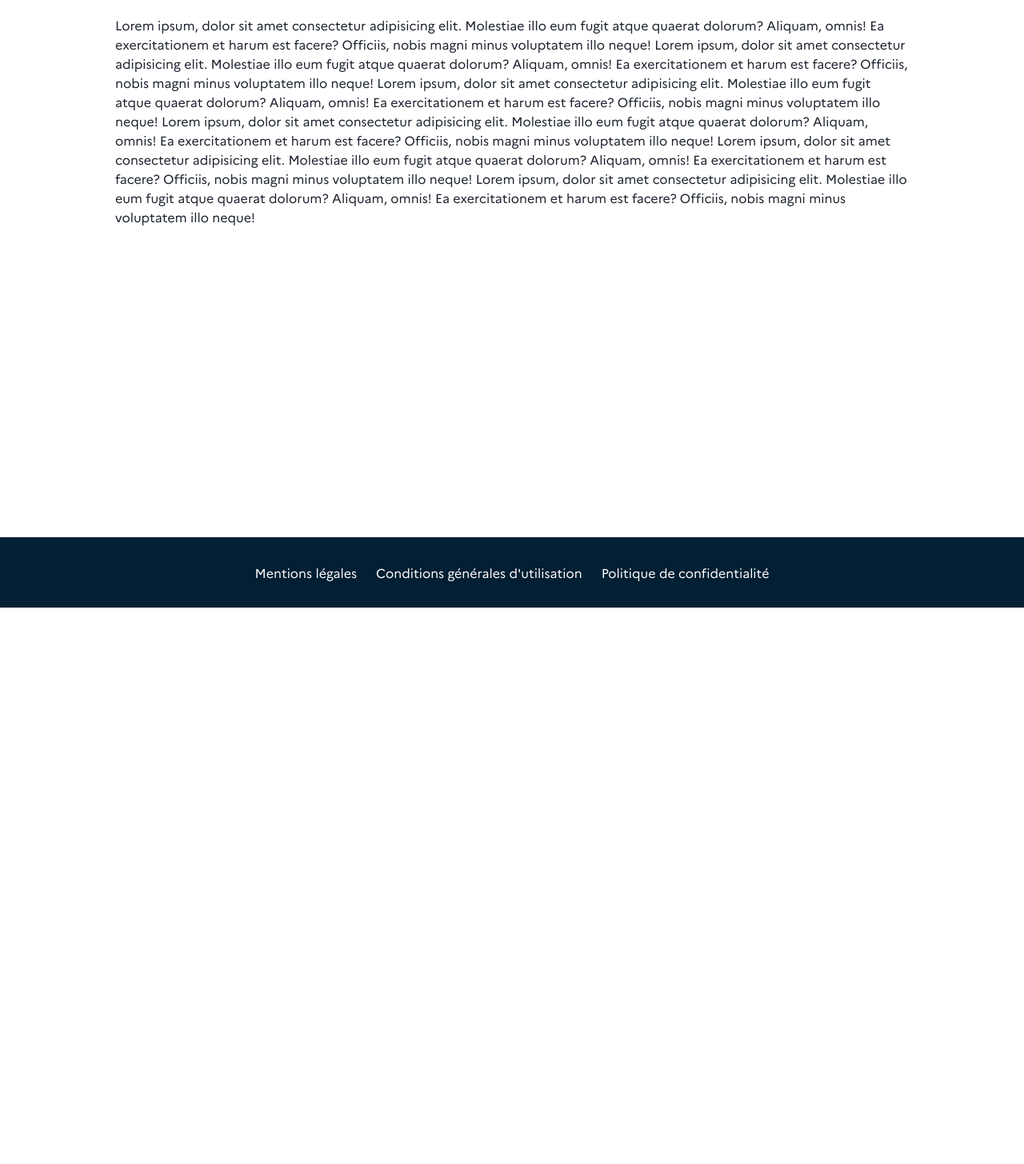
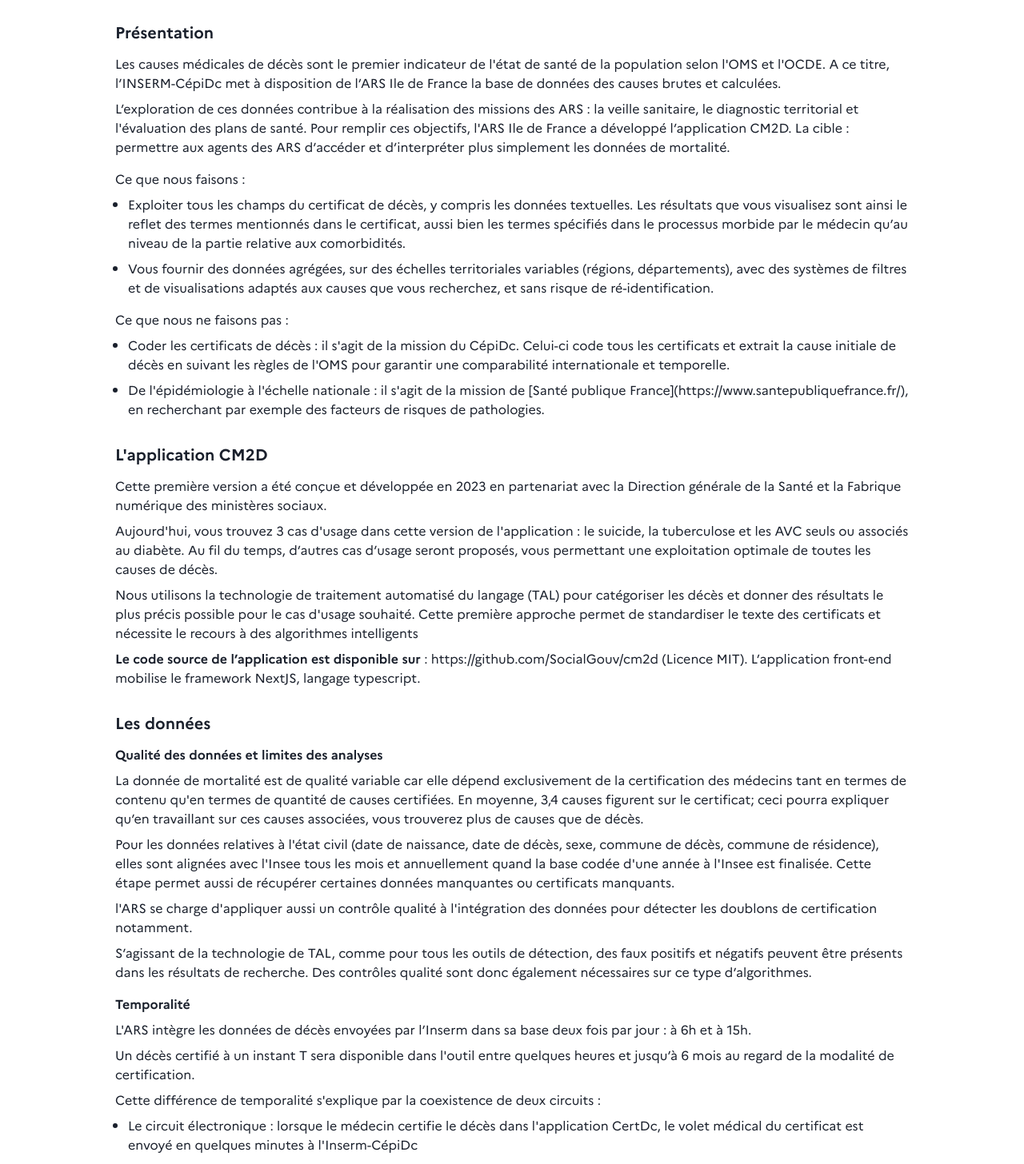
Before and after one commit to SocialGouv/cm2d, a Next.js app in the folder webapp-next/: page /about in a window 1280 px wide. Shown: the part 168-1624 px from the top of the page at 80% size. Before the commit the page ends 928 px from the top, so only its background shows below. Built offline with nearby package versions, Linux system fonts and the light colour scheme; no server answers.

Commit message:
feat: integration page about

```diff
--- a/webapp-next/pages/about/index.tsx
+++ b/webapp-next/pages/about/index.tsx
@@ -1,28 +1,180 @@
-import { Container, Heading, Text } from '@chakra-ui/react';
+import {
+  Container,
+  Heading,
+  Link,
+  ListItem,
+  Text,
+  UnorderedList
+} from '@chakra-ui/react';
 
 export default function About() {
   return (
     <Container maxW="container.lg" my={10}>
-      <Heading mb={6}>À propos</Heading>
+      <Heading as="h1" mb={8}>
+        À propos
+      </Heading>
+      <Heading size={'md'} mb={4}>
+        Présentation
+      </Heading>
       <Text>
-        Lorem ipsum, dolor sit amet consectetur adipisicing elit. Molestiae illo
-        eum fugit atque quaerat dolorum? Aliquam, omnis! Ea exercitationem et
-        harum est facere? Officiis, nobis magni minus voluptatem illo neque!
-        Lorem ipsum, dolor sit amet consectetur adipisicing elit. Molestiae illo
-        eum fugit atque quaerat dolorum? Aliquam, omnis! Ea exercitationem et
-        harum est facere? Officiis, nobis magni minus voluptatem illo neque!
-        Lorem ipsum, dolor sit amet consectetur adipisicing elit. Molestiae illo
-        eum fugit atque quaerat dolorum? Aliquam, omnis! Ea exercitationem et
-        harum est facere? Officiis, nobis magni minus voluptatem illo neque!
-        Lorem ipsum, dolor sit amet consectetur adipisicing elit. Molestiae illo
-        eum fugit atque quaerat dolorum? Aliquam, omnis! Ea exercitationem et
-        harum est facere? Officiis, nobis magni minus voluptatem illo neque!
-        Lorem ipsum, dolor sit amet consectetur adipisicing elit. Molestiae illo
-        eum fugit atque quaerat dolorum? Aliquam, omnis! Ea exercitationem et
-        harum est facere? Officiis, nobis magni minus voluptatem illo neque!
-        Lorem ipsum, dolor sit amet consectetur adipisicing elit. Molestiae illo
-        eum fugit atque quaerat dolorum? Aliquam, omnis! Ea exercitationem et
-        harum est facere? Officiis, nobis magni minus voluptatem illo neque!
+        Les causes médicales de décès sont le premier indicateur de l&apos;état
+        de santé de la population selon l&apos;OMS et l&apos;OCDE. A ce titre,
+        l’INSERM-CépiDc met à disposition de l’ARS Ile de France la base de
+        données des causes brutes et calculées.
+      </Text>
+      <Text mt={2}>
+        L’exploration de ces données contribue à la réalisation des missions des
+        ARS : la veille sanitaire, le diagnostic territorial et
+        l&apos;évaluation des plans de santé. Pour remplir ces objectifs,
+        l&apos;ARS Ile de France a développé l’application CM2D. La cible :
+        permettre aux agents des ARS d’accéder et d’interpréter plus simplement
+        les données de mortalité.
+      </Text>
+      <Text mt={4}>Ce que nous faisons :</Text>
+      <UnorderedList mt={2} spacing={2}>
+        <ListItem>
+          Exploiter tous les champs du certificat de décès, y compris les
+          données textuelles. Les résultats que vous visualisez sont ainsi le
+          reflet des termes mentionnés dans le certificat, aussi bien les termes
+          spécifiés dans le processus morbide par le médecin qu’au niveau de la
+          partie relative aux comorbidités.
+        </ListItem>
+        <ListItem>
+          Vous fournir des données agrégées, sur des échelles territoriales
+          variables (régions, départements), avec des systèmes de filtres et de
+          visualisations adaptés aux causes que vous recherchez, et sans risque
+          de ré-identification.
+        </ListItem>
+      </UnorderedList>
+      <Text mt={4}>Ce que nous ne faisons pas :</Text>
+      <UnorderedList mt={2} spacing={2}>
+        <ListItem>
+          Coder les certificats de décès : il s&apos;agit de la mission du
+          CépiDc. Celui-ci code tous les certificats et extrait la cause
+          initiale de décès en suivant les règles de l&apos;OMS pour garantir
+          une comparabilité internationale et temporelle.
+        </ListItem>
+        <ListItem>
+          De l&apos;épidémiologie à l&apos;échelle nationale : il s&apos;agit de
+          la mission de [Santé publique
+          France](https://www.santepubliquefrance.fr/), en recherchant par
+          exemple des facteurs de risques de pathologies.
+        </ListItem>
+      </UnorderedList>
+
+      <Heading size={'md'} mt={8} mb={4}>
+        L&apos;application CM2D
+      </Heading>
+      <Text>
+        Cette première version a été conçue et développée en 2023 en partenariat
+        avec la Direction générale de la Santé et la Fabrique numérique des
+        ministères sociaux.
+      </Text>
+      <Text mt={2}>
+        Aujourd&apos;hui, vous trouvez 3 cas d&apos;usage dans cette version de
+        l&apos;application : le suicide, la tuberculose et les AVC seuls ou
+        associés au diabète. Au fil du temps, d’autres cas d’usage seront
+        proposés, vous permettant une exploitation optimale de toutes les causes
+        de décès.
+      </Text>
+      <Text mt={2}>
+        Nous utilisons la technologie de traitement automatisé du langage (TAL)
+        pour catégoriser les décès et donner des résultats le plus précis
+        possible pour le cas d&apos;usage souhaité. Cette première approche
+        permet de standardiser le texte des certificats et nécessite le recours
+        à des algorithmes intelligents
+      </Text>
+      <Text mt={2}>
+        <Text as="b">Le code source de l’application est disponible sur </Text>{' '}
+        :{' '}
+        <Link href="https://github.com/SocialGouv/cm2d" target="_blank">
+          https://github.com/SocialGouv/cm2d
+        </Link>{' '}
+        (Licence MIT). L’application front-end mobilise le framework NextJS,
+        langage typescript.
+      </Text>
+
+      <Heading size={'md'} mt={8} mb={4}>
+        Les données
+      </Heading>
+      <Text fontWeight={'bold'}>
+        Qualité des données et limites des analyses
+      </Text>
+      <Text mt={2}>
+        La donnée de mortalité est de qualité variable car elle dépend
+        exclusivement de la certification des médecins tant en termes de contenu
+        qu&apos;en termes de quantité de causes certifiées. En moyenne, 3,4
+        causes figurent sur le certificat; ceci pourra expliquer qu’en
+        travaillant sur ces causes associées, vous trouverez plus de causes que
+        de décès.
+      </Text>
+      <Text mt={2}>
+        Pour les données relatives à l&apos;état civil (date de naissance, date
+        de décès, sexe, commune de décès, commune de résidence), elles sont
+        alignées avec l&apos;Insee tous les mois et annuellement quand la base
+        codée d&apos;une année à l&apos;Insee est finalisée. Cette étape permet
+        aussi de récupérer certaines données manquantes ou certificats
+        manquants.
+      </Text>
+      <Text mt={2}>
+        l&apos;ARS se charge d&apos;appliquer aussi un contrôle qualité à
+        l&apos;intégration des données pour détecter les doublons de
+        certification notamment.
+      </Text>
+      <Text mt={2}>
+        S’agissant de la technologie de TAL, comme pour tous les outils de
+        détection, des faux positifs et négatifs peuvent être présents dans les
+        résultats de recherche. Des contrôles qualité sont donc également
+        nécessaires sur ce type d’algorithmes.
+      </Text>
+      <Text fontWeight={'bold'} mt={4}>
+        Temporalité
+      </Text>
+      <Text mt={2}>
+        L&apos;ARS intègre les données de décès envoyées par l’Inserm dans sa
+        base deux fois par jour : à 6h et à 15h.
+      </Text>
+      <Text mt={2}>
+        Un décès certifié à un instant T sera disponible dans l&apos;outil entre
+        quelques heures et jusqu’à 6 mois au regard de la modalité de
+        certification.
+      </Text>
+      <Text mt={2}>
+        Cette différence de temporalité s&apos;explique par la coexistence de
+        deux circuits :
+      </Text>
+      <UnorderedList mt={2} spacing={2}>
+        <ListItem>
+          Le circuit électronique : lorsque le médecin certifie le décès dans
+          l&apos;application CertDc, le volet médical du certificat est envoyé
+          en quelques minutes à l&apos;Inserm-CépiDc
+        </ListItem>
+        <ListItem>
+          Le circuit papier : lorsque le médecin utilise un certificat papier,
+          ce dernier est envoyé à la mairie, puis à la délégation départementale
+          de l&apos;ARS puis au prestataire de saisie de l&apos;Inserm avant
+          récupération par l&apos;Inserm-CépiDc. Celui-ci considère qu&apos;en 6
+          mois, 97% des décès du mois de décès sont obtenus (ainsi au mois de
+          juillet, nous avons 97% des décès du mois de janvier).
+        </ListItem>
+      </UnorderedList>
+      <Text mt={4}>
+        Aujourd’hui, 60% des décès sont encore certifiés par voie papier.
+      </Text>
+      <Text fontWeight={'bold'} mt={4}>
+        Stockage
+      </Text>
+      <Text mt={2}>
+        Les données sont hébergées sur les serveurs Claranet certifié hébergeur
+        de données de santé.
+      </Text>
+      <Heading size={'md'} mt={8} mb={4}>
+        Contact
+      </Heading>
+      <Text>
+        Si vous avez des questions ou si vous souhaitez aller plus loin sur les
+        causes médicales de décès, vous pouvez nous contacter à{' '}
+        <Link href="mailto:cm2d@ars.sante.fr">cm2d@ars.sante.fr</Link>
       </Text>
     </Container>
   );
```
